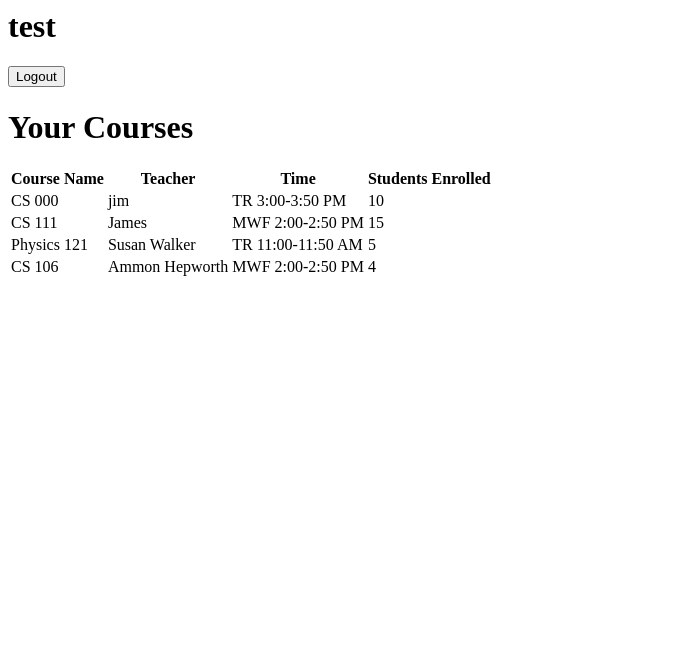
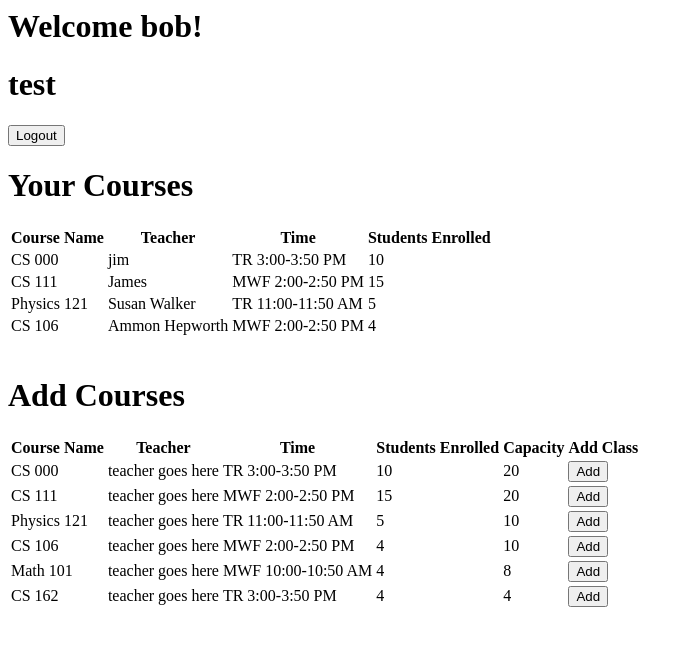
Before and after one commit to jakobpotosme/CSE106_Lab08, a Flask app: page /student/1 in a window 1280 px wide. Shown: the top 646 px of the page, without its empty margins (0-693 px from the left). Run offline with Flask 2, Linux system fonts and the light colour scheme; a user stored in the database is signed in; data comes from the database, SQL or seed files in the repository; both versions use the stored data as it was after the commit.

Commit message:
student can now add course based on availability

```diff
--- a/main.py
+++ b/main.py
@@ -190,6 +190,7 @@ def student(currentStudentId):
 
     # q = db.session.query(Enrollment, Classes).filter(
     #     Enrollment.class_id == Classes.id).filter(Enrollment.student_id == currentStudentId).all()
+    currentStudent = Students.query.filter_by(id=currentStudentId).first()
     allClasses = Classes.query.order_by(Classes.id).all()
 
     q = db.session.query(Enrollment).filter(
@@ -213,10 +214,34 @@ def student(currentStudentId):
     # classes = Classes.query.filter_by(id=temp).all()
     # print(classes)
     # return render_template('student.html', enrollmentTable=enrollmentTable, classInfo=classes)
-    return render_template('student.html', classInfo=classes, teachers=teachers, allClasses=allClasses)
+    return render_template('student.html', classInfo=classes, teachers=teachers, allClasses=allClasses, student=currentStudent)
 
 
-@ app.route('/logout', methods=['POST'])
+@app.route('/register', methods=["POST"])
+@ login_required
+def register():
+
+    courseId = request.form['submitBtn']
+    studentId = request.form['student']
+    # print(courseId)
+    # print(studentId)
+    # return courseId
+
+    currentClassInfo = Classes.query.filter_by(id=courseId).first()
+    print(currentClassInfo.numEnrolled)
+
+    # need to check if the student also isnt already apart of the class
+    if(currentClassInfo.numEnrolled <= currentClassInfo.capacity):
+        newEntry = Enrollment(
+            class_id=currentClassInfo.id, student_id=studentId)
+        db.session.add(newEntry)
+        db.session.commit()
+        return "success"
+    else:
+        return "Class full!"
+
+
+@app.route('/logout', methods=['POST'])
 @ login_required
 def logout():
     logout_user()
--- a/templates/student.html
+++ b/templates/student.html
@@ -1,6 +1,7 @@
 <script src="https://ajax.googleapis.com/ajax/libs/jquery/3.5.1/jquery.min.js">
 </script>
 
+<h1> Welcome {{student.name}}!</h1>
 <h1>test</h1>
 
 <form action="/logout" method="post">
@@ -37,3 +38,46 @@
     </tr>
     {% endfor %}
 </table>
+
+<br>
+<h1>Add Courses</h1>
+<form action='/register' method="post">
+    <table>
+        <div>
+            <tr>
+                <th>Course Name</th>
+                <th>Teacher</th>
+                <th>Time</th>
+                <th>Students Enrolled</th>
+                <th>Capacity</th>
+                <th>Add Class</th>
+            </tr>
+        </div>
+
+        {% for row in range(0,allClasses|length ) %}
+        <tr>
+
+            <td name="courseName">
+                {{allClasses[row].courseName}}
+            </td>
+            <td name="teacherName">
+                teacher goes here
+            </td>
+            <td name="courseTime">
+                {{allClasses[row].time}}
+            </td>
+            <td name="courseTotalEnrolled">
+                {{allClasses[row].numEnrolled}}
+            </td>
+            <td name="courseTotalCapacity">
+                {{allClasses[row].capacity}}
+            </td>
+            <input type="hidden" name='student' value="{{student.id}}" />
+            <td>
+                <button value="{{ allClasses[row].id }}" name="submitBtn" type="submit">Add</button>
+            </td>
+
+        </tr>
+        {% endfor %}
+    </table>
+</form>
```
Also changed, not shown: example.sqlite.
